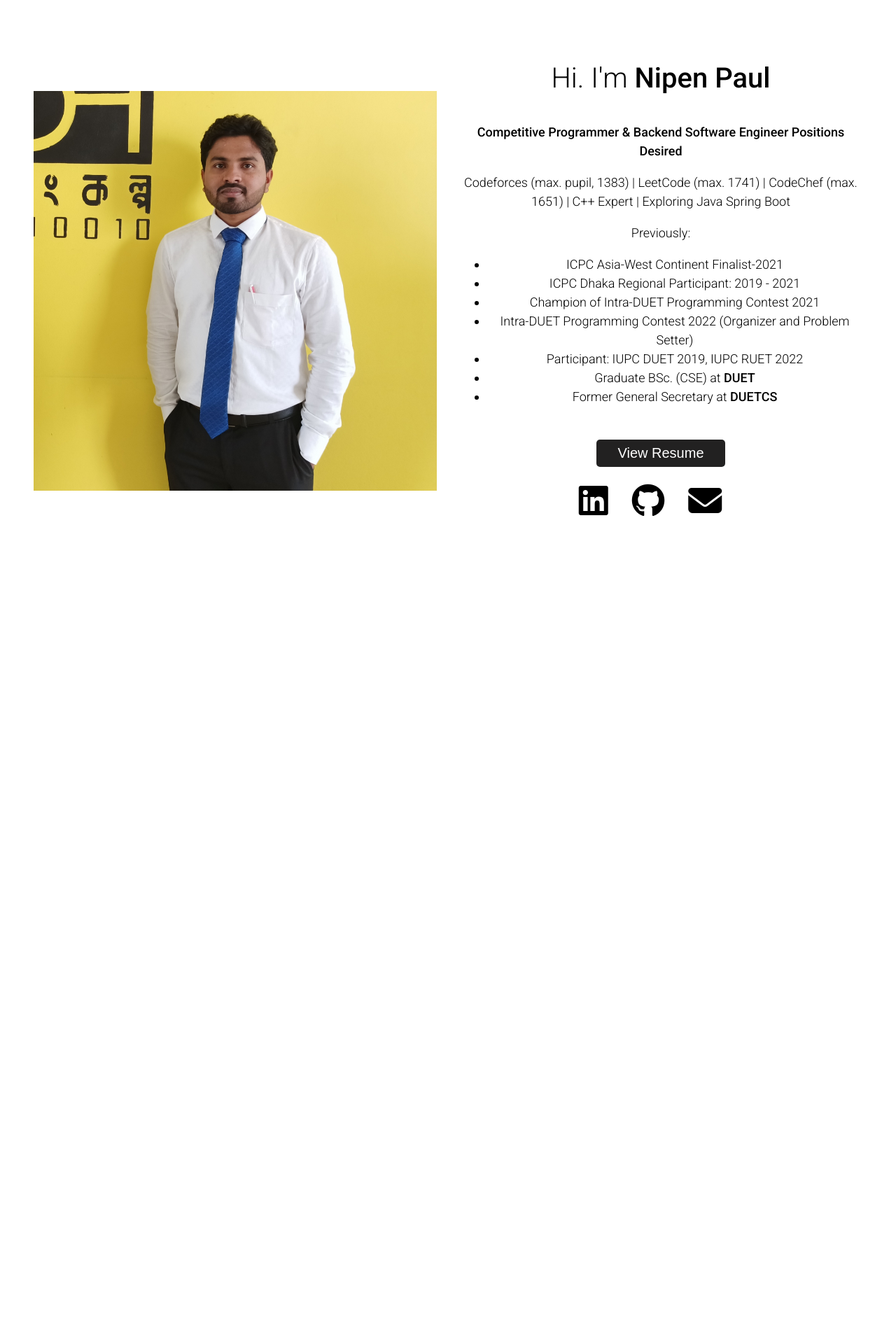
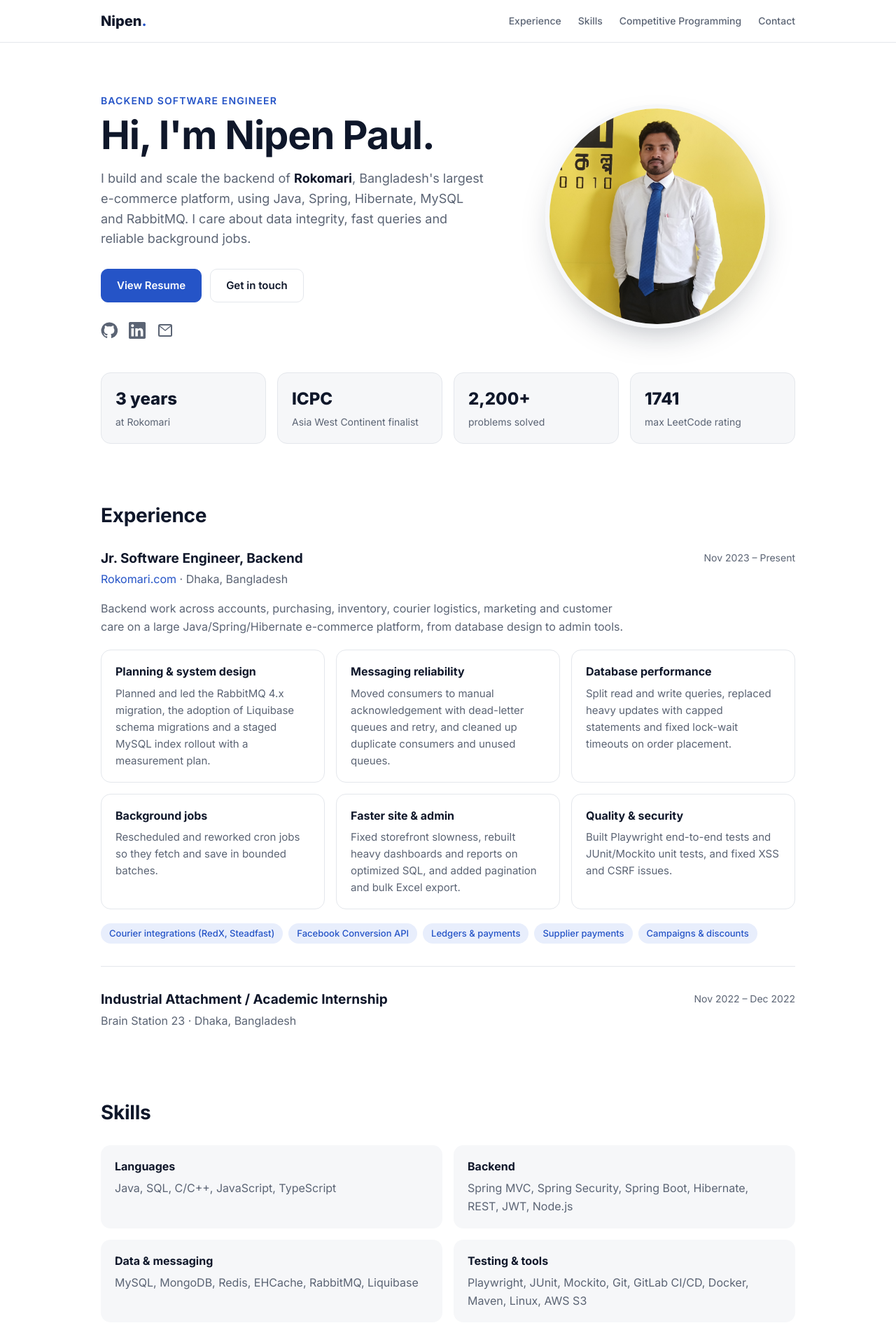
Before and after one commit to NipenPaul/nipenpaul.github.io, a PHP site: page / in a window 1280 px wide. Shown: the top 1920 px of the page at 70% size. Before the commit the page ends 737 px from the top, so only its background shows below. Run offline with PHP 8.4, Linux system fonts and the light colour scheme; some libraries are stand-ins or nearby versions.

Commit message:
Redesign portfolio and update resume

```diff
--- a/index.html
+++ b/index.html
@@ -3,44 +3,180 @@
 <head>
   <meta charset="UTF-8">
   <meta name="viewport" content="width=device-width, initial-scale=1.0">
+  <title>Nipen Paul | Backend Software Engineer</title>
+  <meta name="description" content="Nipen Paul, backend software engineer at Rokomari. Java, Spring, Hibernate, MySQL and RabbitMQ. ICPC Asia West Continent finalist.">
+  <meta property="og:title" content="Nipen Paul | Backend Software Engineer">
+  <meta property="og:description" content="Backend engineer at Rokomari, Bangladesh's largest e-commerce platform. ICPC Asia West Continent finalist.">
+  <meta property="og:image" content="https://nipenpaul.github.io/assets/pic.jpg">
+  <meta property="og:url" content="https://nipenpaul.github.io/">
+  <meta name="theme-color" content="#0f172a">
+  <link rel="icon" href="assets/logo.png">
+  <link rel="preconnect" href="https://fonts.googleapis.com">
+  <link rel="preconnect" href="https://fonts.gstatic.com" crossorigin>
+  <link href="https://fonts.googleapis.com/css2?family=Inter:wght@400;500;600;700;800&display=swap" rel="stylesheet">
   <link rel="stylesheet" href="styles.css">
-  <link rel="icon" href="assets/logo.png">
-  <link href="https://fonts.googleapis.com/css2?family=Roboto:wght@300;500&display=swap" rel="stylesheet">
-  <title>Nipen's Bio</title>
-  <script src="https://kit.fontawesome.com/841811b8a8.js" crossorigin="anonymous"></script>
 </head>
 <body>
-  <section class="container">
-    <section class="leftImage">
-      <img id="image" src="assets/pic.jpg" alt="">
+  <header class="nav">
+    <div class="wrap nav-inner">
+      <a href="#top" class="brand">Nipen<span>.</span></a>
+      <nav aria-label="Main">
+        <a href="#experience">Experience</a>
+        <a href="#skills">Skills</a>
+        <a href="#cp">Competitive Programming</a>
+        <a href="#contact">Contact</a>
+      </nav>
+    </div>
+  </header>
+
+  <main id="top">
+    <section class="hero wrap">
+      <div class="hero-text">
+        <p class="eyebrow">Backend Software Engineer</p>
+        <h1>Hi, I'm Nipen Paul.</h1>
+        <p class="lead">
+          I build and scale the backend of <strong>Rokomari</strong>, Bangladesh's largest e-commerce platform, using
+          Java, Spring, Hibernate, MySQL and RabbitMQ. I care about data integrity, fast queries and reliable
+          background jobs.
+        </p>
+        <div class="actions">
+          <a class="btn primary" href="Nipen_Paul_Resume.pdf" target="_blank" rel="noopener">View Resume</a>
+          <a class="btn" href="mailto:nipenpaultpi27@gmail.com">Get in touch</a>
+        </div>
+        <div class="socials">
+          <a href="https://github.com/NipenPaul" target="_blank" rel="noopener" aria-label="GitHub">
+            <svg viewBox="0 0 24 24" aria-hidden="true"><path d="M12 .5a11.5 11.5 0 0 0-3.64 22.41c.58.1.79-.25.79-.56v-2c-3.2.7-3.88-1.37-3.88-1.37-.53-1.33-1.28-1.69-1.28-1.69-1.05-.71.08-.7.08-.7 1.16.08 1.77 1.19 1.77 1.19 1.03 1.77 2.7 1.26 3.36.96.1-.75.4-1.26.73-1.55-2.55-.29-5.24-1.28-5.24-5.68 0-1.26.45-2.28 1.19-3.09-.12-.29-.52-1.46.11-3.05 0 0 .97-.31 3.17 1.18a11 11 0 0 1 5.77 0c2.2-1.49 3.17-1.18 3.17-1.18.63 1.59.23 2.76.11 3.05.74.81 1.19 1.83 1.19 3.09 0 4.41-2.69 5.38-5.25 5.67.41.36.78 1.06.78 2.14v3.17c0 .31.21.67.8.56A11.5 11.5 0 0 0 12 .5Z"/></svg>
+          </a>
+          <a href="https://www.linkedin.com/in/nipenpaul/" target="_blank" rel="noopener" aria-label="LinkedIn">
+            <svg viewBox="0 0 24 24" aria-hidden="true"><path d="M20.45 20.45h-3.56v-5.57c0-1.33-.02-3.04-1.85-3.04-1.86 0-2.14 1.45-2.14 2.94v5.67H9.34V9h3.42v1.56h.05c.48-.9 1.64-1.85 3.37-1.85 3.6 0 4.27 2.37 4.27 5.46v6.28ZM5.34 7.43a2.06 2.06 0 1 1 0-4.13 2.06 2.06 0 0 1 0 4.13ZM7.12 20.45H3.56V9h3.56v11.45ZM22.22 0H1.77C.79 0 0 .77 0 1.73v20.54C0 23.23.79 24 1.77 24h20.45c.98 0 1.78-.77 1.78-1.73V1.73C24 .77 23.2 0 22.22 0Z"/></svg>
+          </a>
+          <a href="mailto:nipenpaultpi27@gmail.com" aria-label="Email">
+            <svg viewBox="0 0 24 24" aria-hidden="true"><path d="M2 5.5A2.5 2.5 0 0 1 4.5 3h15A2.5 2.5 0 0 1 22 5.5v13a2.5 2.5 0 0 1-2.5 2.5h-15A2.5 2.5 0 0 1 2 18.5v-13Zm2.3-.5 7.7 6.16L19.7 5H4.3ZM20 6.58l-7.38 5.9a1 1 0 0 1-1.24 0L4 6.58V18.5c0 .28.22.5.5.5h15a.5.5 0 0 0 .5-.5V6.58Z"/></svg>
+          </a>
+        </div>
+      </div>
+      <div class="hero-photo">
+        <img src="assets/pic.jpg" alt="Portrait of Nipen Paul" width="320" height="320">
+      </div>
     </section>
 
-    <section class="rightInfo">
-      <p id="header">Hi. I'm <span class="strong">Nipen Paul</span></p>
-      <div class="aboutInfo">
-        <p class="strong">Competitive Programmer & Backend Software Engineer Positions Desired </p>
-        <p>Codeforces (max. pupil, 1383) | LeetCode (max. 1741) | CodeChef (max. 1651) | C++ Expert | Exploring Java Spring Boot</p>
+    <section class="stats wrap" aria-label="Highlights">
+      <div><strong>3 years</strong><span>at Rokomari</span></div>
+      <div><strong>ICPC</strong><span>Asia West Continent finalist</span></div>
+      <div><strong>2,200+</strong><span>problems solved</span></div>
+      <div><strong>1741</strong><span>max LeetCode rating</span></div>
+    </section>
 
-        <p>Previously:</p>
-        <ul>
-          <li>ICPC Asia-West Continent Finalist-2021</li>
-          <li>ICPC Dhaka Regional Participant: 2019 - 2021</li>
-          <li>Champion of Intra-DUET Programming Contest 2021</li>
-          <li>Intra-DUET Programming Contest 2022 (Organizer and Problem Setter)</li>
-          <li>Participant: IUPC DUET 2019, IUPC RUET 2022</li>
-          <li>Graduate BSc. (CSE) at <a href="https://www.duet.ac.bd/" target="_blank" class="strong">DUET</a></li>
-          <li>Former General Secretary at <a href="https://duetcs.github.io/" target="_blank" class="strong">DUETCS</a></li>
+    <section id="experience" class="section wrap">
+      <h2>Experience</h2>
+
+      <article class="job">
+        <div class="job-head">
+          <div>
+            <h3>Jr. Software Engineer, Backend</h3>
+            <p class="org"><a href="https://www.rokomari.com/" target="_blank" rel="noopener">Rokomari.com</a> &middot; Dhaka, Bangladesh</p>
+          </div>
+          <span class="date">Nov 2023 &ndash; Present</span>
+        </div>
+        <p>
+          Backend work across accounts, purchasing, inventory, courier logistics, marketing and customer care on a large
+          Java/Spring/Hibernate e-commerce platform, from database design to admin tools.
+        </p>
+
+        <div class="cards">
+          <div class="card">
+            <h4>Planning &amp; system design</h4>
+            <p>Planned and led the RabbitMQ 4.x migration, the adoption of Liquibase schema migrations and a staged MySQL index rollout with a measurement plan.</p>
+          </div>
+          <div class="card">
+            <h4>Messaging reliability</h4>
+            <p>Moved consumers to manual acknowledgement with dead-letter queues and retry, and cleaned up duplicate consumers and unused queues.</p>
+          </div>
+          <div class="card">
+            <h4>Database performance</h4>
+            <p>Split read and write queries, replaced heavy updates with capped statements and fixed lock-wait timeouts on order placement.</p>
+          </div>
+          <div class="card">
+            <h4>Background jobs</h4>
+            <p>Rescheduled and reworked cron jobs so they fetch and save in bounded batches.</p>
+          </div>
+          <div class="card">
+            <h4>Faster site &amp; admin</h4>
+            <p>Fixed storefront slowness, rebuilt heavy dashboards and reports on optimized SQL, and added pagination and bulk Excel export.</p>
+          </div>
+          <div class="card">
+            <h4>Quality &amp; security</h4>
+            <p>Built Playwright end-to-end tests and JUnit/Mockito unit tests, and fixed XSS and CSRF issues.</p>
+          </div>
+        </div>
+
+        <ul class="tags" aria-label="Integrations">
+          <li>Courier integrations (RedX, Steadfast)</li>
+          <li>Facebook Conversion API</li>
+          <li>Ledgers &amp; payments</li>
+          <li>Supplier payments</li>
+          <li>Campaigns &amp; discounts</li>
         </ul>
-      </div>
-      <div class="links">
-        <a href='/Nipen_Paul_Resume.pdf' target="_blank"><button>View Resume</button></a>
-        <div class="icons">
-          <a href="https://www.linkedin.com/in/nipenpaul/" target="_blank"><i class="fab fa-linkedin fa-3x"></i></a>
-          <a href="https://github.com/NipenPaul" target="_blank"><i class="fab fa-github fa-3x"></i></a>
-          <a href="mailto:nipenpaultpi27@gmail.com"><i class="fas fa-envelope fa-3x"></i></a>
+      </article>
+
+      <article class="job">
+        <div class="job-head">
+          <div>
+            <h3>Industrial Attachment / Academic Internship</h3>
+            <p class="org">Brain Station 23 &middot; Dhaka, Bangladesh</p>
+          </div>
+          <span class="date">Nov 2022 &ndash; Dec 2022</span>
         </div>
+      </article>
+    </section>
+
+    <section id="skills" class="section wrap">
+      <h2>Skills</h2>
+      <div class="skills">
+        <div><h4>Languages</h4><p>Java, SQL, C/C++, JavaScript, TypeScript</p></div>
+        <div><h4>Backend</h4><p>Spring MVC, Spring Security, Spring Boot, Hibernate, REST, JWT, Node.js</p></div>
+        <div><h4>Data &amp; messaging</h4><p>MySQL, MongoDB, Redis, EHCache, RabbitMQ, Liquibase</p></div>
+        <div><h4>Testing &amp; tools</h4><p>Playwright, JUnit, Mockito, Git, GitLab CI/CD, Docker, Maven, Linux, AWS S3</p></div>
       </div>
     </section>
-  </section>
+
+    <section id="cp" class="section wrap">
+      <h2>Competitive Programming &amp; Leadership</h2>
+      <ul class="list">
+        <li><strong>ICPC Asia West Continent Finalist 2021</strong>, the 19th team from Bangladesh.</li>
+        <li><strong>ICPC Dhaka Regional:</strong> 40th of 165 (2021), 86th of 110 (2020), 130th of 190 (2019).</li>
+        <li><strong>Champion</strong>, Intra-DUET Programming Contest 2021.</li>
+        <li>
+          2,200+ problems solved &middot;
+          <a href="https://codeforces.com/profile/Nipen_Paul" target="_blank" rel="noopener">Codeforces</a> max 1383 &middot;
+          <a href="https://leetcode.com/Nipen_Paul/" target="_blank" rel="noopener">LeetCode</a> max 1741 &middot;
+          <a href="https://www.codechef.com/users/nipen_paul" target="_blank" rel="noopener">CodeChef</a> max 1651
+        </li>
+        <li><strong>Vice President and General Secretary</strong>, <a href="https://duetcs.github.io/" target="_blank" rel="noopener">DUET Computer Society</a> (2021&ndash;2023); organized the Intra-DUET Programming Contest 2022&ndash;23.</li>
+      </ul>
+    </section>
+
+    <section id="education" class="section wrap">
+      <h2>Education</h2>
+      <div class="job-head">
+        <div>
+          <h3>BSc in Computer Science and Engineering</h3>
+          <p class="org"><a href="https://www.duet.ac.bd/" target="_blank" rel="noopener">Dhaka University of Engineering &amp; Technology (DUET)</a></p>
+        </div>
+        <span class="date">2019 &ndash; 2023</span>
+      </div>
+    </section>
+
+    <section id="contact" class="section wrap contact">
+      <h2>Let's talk</h2>
+      <p>Open to backend engineering conversations. The fastest way to reach me is email.</p>
+      <a class="btn primary" href="mailto:nipenpaultpi27@gmail.com">nipenpaultpi27@gmail.com</a>
+    </section>
+  </main>
+
+  <footer class="wrap footer">
+    <p>&copy; <span id="year">2026</span> Nipen Paul</p>
+  </footer>
+  <script>document.getElementById('year').textContent = new Date().getFullYear();</script>
 </body>
 </html>
--- a/styles.css
+++ b/styles.css
@@ -1,126 +1,195 @@
-body {
-  font-family: 'Roboto', sans-serif;
-  font-weight: 300;
-  margin: 0;
-  padding: 0;
-  box-sizing: border-box;
+:root {
+  --bg: #ffffff;
+  --bg-soft: #f6f7f9;
+  --text: #0f172a;
+  --muted: #5b6474;
+  --line: #e4e7ec;
+  --accent: #2554c7;
+  --accent-soft: #e8eefc;
+  --radius: 14px;
 }
 
-.aboutInfo {
-  font-size: 18px;
-  margin-top: 1em;
-  line-height: 1.5;
+@media (prefers-color-scheme: dark) {
+  :root {
+    --bg: #0b1120;
+    --bg-soft: #131b2e;
+    --text: #e6e9ef;
+    --muted: #9aa3b5;
+    --line: #232d42;
+    --accent: #7aa2ff;
+    --accent-soft: #1a2747;
+  }
 }
 
-a {
-  color: black;
-  text-decoration: none;
+* { box-sizing: border-box; }
+
+html { scroll-behavior: smooth; scroll-padding-top: 72px; }
+
+body {
+  margin: 0;
+  font-family: 'Inter', system-ui, -apple-system, 'Segoe UI', sans-serif;
+  font-size: 16px;
+  line-height: 1.6;
+  color: var(--text);
+  background: var(--bg);
+  -webkit-font-smoothing: antialiased;
 }
 
-.container {
-  display: flex;
-  flex-direction: row;
-  justify-content: center;
+a { color: var(--accent); text-decoration: none; }
+a:hover { text-decoration: underline; }
+
+.wrap { width: 100%; max-width: 1040px; margin: 0 auto; padding: 0 24px; }
+
+.nav {
+  position: sticky;
+  top: 0;
+  z-index: 10;
+  background: color-mix(in srgb, var(--bg) 85%, transparent);
+  backdrop-filter: blur(10px);
+  border-bottom: 1px solid var(--line);
+}
+.nav-inner { display: flex; align-items: center; justify-content: space-between; height: 60px; }
+.brand { font-weight: 800; font-size: 20px; color: var(--text); }
+.brand span { color: var(--accent); }
+.brand:hover { text-decoration: none; }
+.nav nav { display: flex; gap: 24px; }
+.nav nav a { color: var(--muted); font-size: 14px; font-weight: 500; }
+.nav nav a:hover { color: var(--text); text-decoration: none; }
+
+.hero {
+  display: grid;
+  grid-template-columns: 1.4fr 1fr;
+  gap: 48px;
   align-items: center;
-  padding: 2em;
+  padding-top: 72px;
+  padding-bottom: 48px;
+}
+.eyebrow {
+  margin: 0 0 8px;
+  color: var(--accent);
+  font-weight: 600;
+  font-size: 14px;
+  letter-spacing: .08em;
+  text-transform: uppercase;
+}
+h1 { margin: 0 0 16px; font-size: clamp(36px, 6vw, 56px); line-height: 1.1; letter-spacing: -.02em; }
+.lead { margin: 0 0 28px; font-size: 18px; color: var(--muted); max-width: 560px; }
+.lead strong { color: var(--text); }
+
+.actions { display: flex; flex-wrap: wrap; gap: 12px; }
+.btn {
+  display: inline-block;
+  padding: 11px 22px;
+  border-radius: 10px;
+  border: 1px solid var(--line);
+  color: var(--text);
+  font-weight: 600;
+  font-size: 15px;
+  transition: transform .15s ease, background .15s ease;
+}
+.btn:hover { text-decoration: none; transform: translateY(-1px); background: var(--bg-soft); }
+.btn.primary { background: var(--accent); border-color: var(--accent); color: #fff; }
+.btn.primary:hover { background: var(--accent); filter: brightness(1.08); }
+
+.socials { display: flex; gap: 16px; margin-top: 28px; }
+.socials a { color: var(--muted); display: inline-flex; }
+.socials a:hover { color: var(--accent); }
+.socials svg { width: 24px; height: 24px; fill: currentColor; }
+
+.hero-photo { display: flex; justify-content: center; }
+.hero-photo img {
+  width: 100%;
+  max-width: 320px;
+  height: auto;
+  aspect-ratio: 1;
+  object-fit: cover;
+  border-radius: 50%;
+  border: 6px solid var(--bg-soft);
+  box-shadow: 0 20px 50px -20px rgba(15, 23, 42, .35);
 }
 
-.leftImage,
-.rightInfo {
-  flex: 1;
-  padding: 1em;
-  text-align: center;
+.stats {
+  display: grid;
+  grid-template-columns: repeat(4, 1fr);
+  gap: 16px;
+  padding-bottom: 24px;
 }
+.stats div {
+  background: var(--bg-soft);
+  border: 1px solid var(--line);
+  border-radius: var(--radius);
+  padding: 18px 20px;
+}
+.stats strong { display: block; font-size: 24px; font-weight: 800; }
+.stats span { color: var(--muted); font-size: 14px; }
 
-.aboutInfo {
-  font-size: 18px;
-  margin-top: 1em;
+.section { padding-top: 56px; padding-bottom: 8px; }
+h2 { margin: 0 0 24px; font-size: 28px; letter-spacing: -.01em; }
+h3 { margin: 0; font-size: 19px; }
+h4 { margin: 0 0 6px; font-size: 16px; }
+
+.job { padding-bottom: 32px; margin-bottom: 32px; border-bottom: 1px solid var(--line); }
+.job:last-child { border-bottom: 0; margin-bottom: 0; }
+.job > p { color: var(--muted); max-width: 760px; }
+.job-head { display: flex; justify-content: space-between; align-items: flex-start; gap: 16px; }
+.org { margin: 2px 0 0; color: var(--muted); }
+.date { color: var(--muted); font-size: 14px; white-space: nowrap; padding-top: 3px; }
+
+.cards { display: grid; grid-template-columns: repeat(3, 1fr); gap: 16px; margin-top: 20px; }
+.card {
+  border: 1px solid var(--line);
+  border-radius: var(--radius);
+  padding: 18px 20px;
+  background: var(--bg);
+  transition: border-color .15s ease, transform .15s ease;
 }
+.card:hover { border-color: var(--accent); transform: translateY(-2px); }
+.card p { margin: 0; color: var(--muted); font-size: 15px; }
 
-#header {
-  font-size: 40px;
-}
-
-.strong {
+.tags { display: flex; flex-wrap: wrap; gap: 8px; list-style: none; padding: 0; margin: 20px 0 0; }
+.tags li {
+  background: var(--accent-soft);
+  color: var(--accent);
+  border-radius: 999px;
+  padding: 4px 12px;
+  font-size: 13px;
   font-weight: 500;
 }
 
-button {
-  font-size: 20px;
-  color: white;
-  background-color: #222121;
-  padding: 0.4em 1.5em;
-  border: none;
-  border-radius: 5px;
-  margin-top: 1.5em;
-  cursor: pointer;
+.skills { display: grid; grid-template-columns: repeat(2, 1fr); gap: 16px; }
+.skills div { background: var(--bg-soft); border-radius: var(--radius); padding: 18px 20px; }
+.skills p { margin: 0; color: var(--muted); }
+
+.list { margin: 0; padding-left: 20px; }
+.list li { margin-bottom: 8px; }
+.list li::marker { color: var(--accent); }
+
+.contact { text-align: center; padding-bottom: 32px; }
+.contact p { color: var(--muted); margin: 0 0 20px; }
+
+.footer { border-top: 1px solid var(--line); margin-top: 48px; padding-top: 20px; padding-bottom: 32px; }
+.footer p { margin: 0; color: var(--muted); font-size: 14px; text-align: center; }
+
+@media (max-width: 900px) {
+  .cards { grid-template-columns: repeat(2, 1fr); }
+  .stats { grid-template-columns: repeat(2, 1fr); }
 }
 
-.icons {
-  margin-top: 1.5em;
+@media (max-width: 720px) {
+  .wrap { padding: 0 16px; }
+  .nav nav { display: none; }
+  .hero { grid-template-columns: 1fr; gap: 32px; padding-top: 40px; text-align: center; }
+  .hero-photo { order: -1; }
+  .hero-photo img { max-width: 200px; }
+  .lead { margin-left: auto; margin-right: auto; }
+  .actions, .socials { justify-content: center; }
+  .cards, .skills { grid-template-columns: 1fr; }
+  .job-head { flex-direction: column; gap: 4px; }
+  .date { padding-top: 0; }
+  .section { padding-top: 40px; }
 }
 
-.icons i {
-  margin-right: 30px;
+@media (prefers-reduced-motion: reduce) {
+  html { scroll-behavior: auto; }
+  .btn, .card { transition: none; }
 }
-
-#image {
-  max-width: 100%;
-  margin-top: 3em;
-}
-
-/* Media Queries */
-/* Tablets and smaller devices */
-@media only screen and (max-width: 1024px) {
-  .container {
-    flex-direction: column;
-    align-items: center;
-  }
-
-  .leftImage,
-  .rightInfo {
-    max-width: 100%;
-    padding: 1em;
-    text-align: center;
-  }
-
-  .aboutInfo {
-    font-size: 16px;
-    margin-top: 1em;
-  }
-
-  #header {
-    font-size: 30px;
-  }
-
-  button {
-    font-size: 16px;
-  }
-
-  .icons i {
-    margin-right: 15px;
-  }
-}
-
-/* Phones */
-@media only screen and (max-width: 600px) {
-  #header {
-    font-size: 24px;
-  }
-
-  .rightInfo {
-    font-size: 12px;
-  }
-
-  .aboutInfo {
-    font-size: 14px;
-  }
-
-  button {
-    font-size: 14px;
-  }
-
-  .icons i {
-    margin-right: 10px;
-  }
-}
```
Also changed, not shown: 1 other file.
